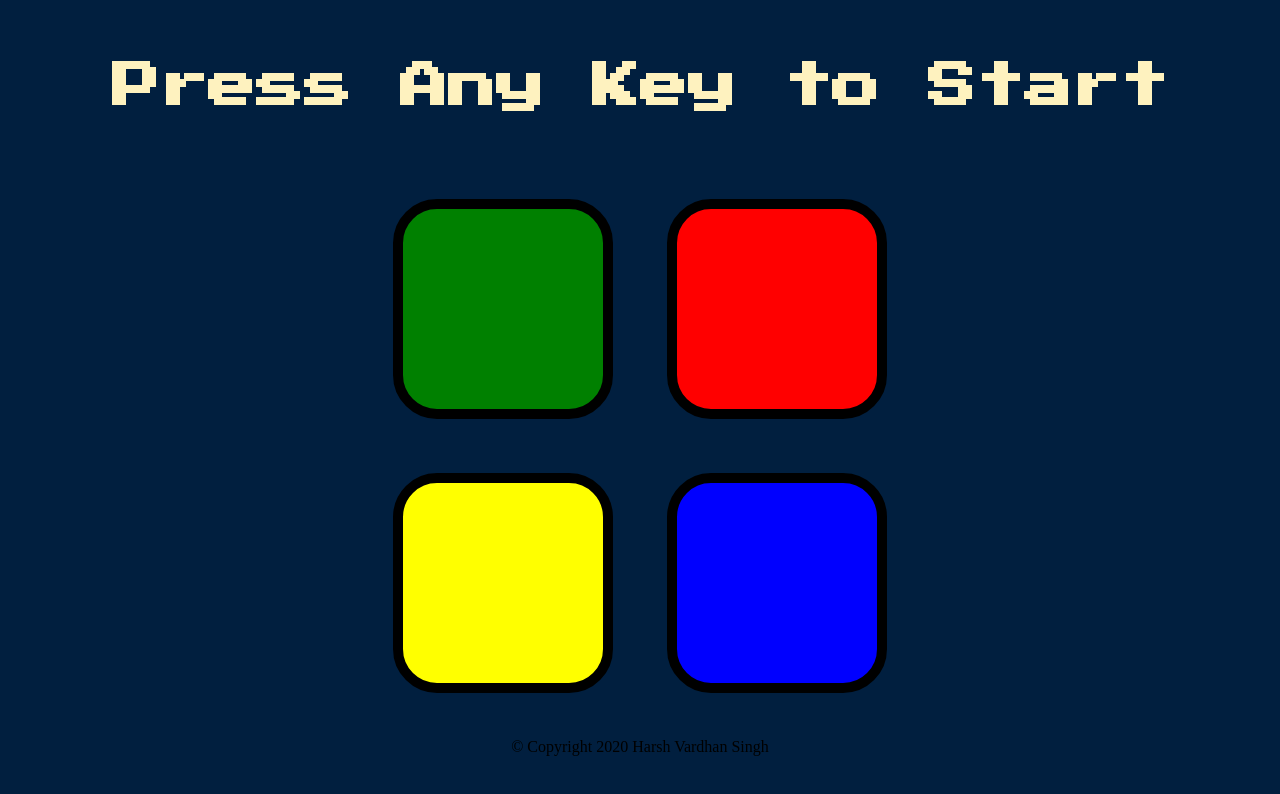
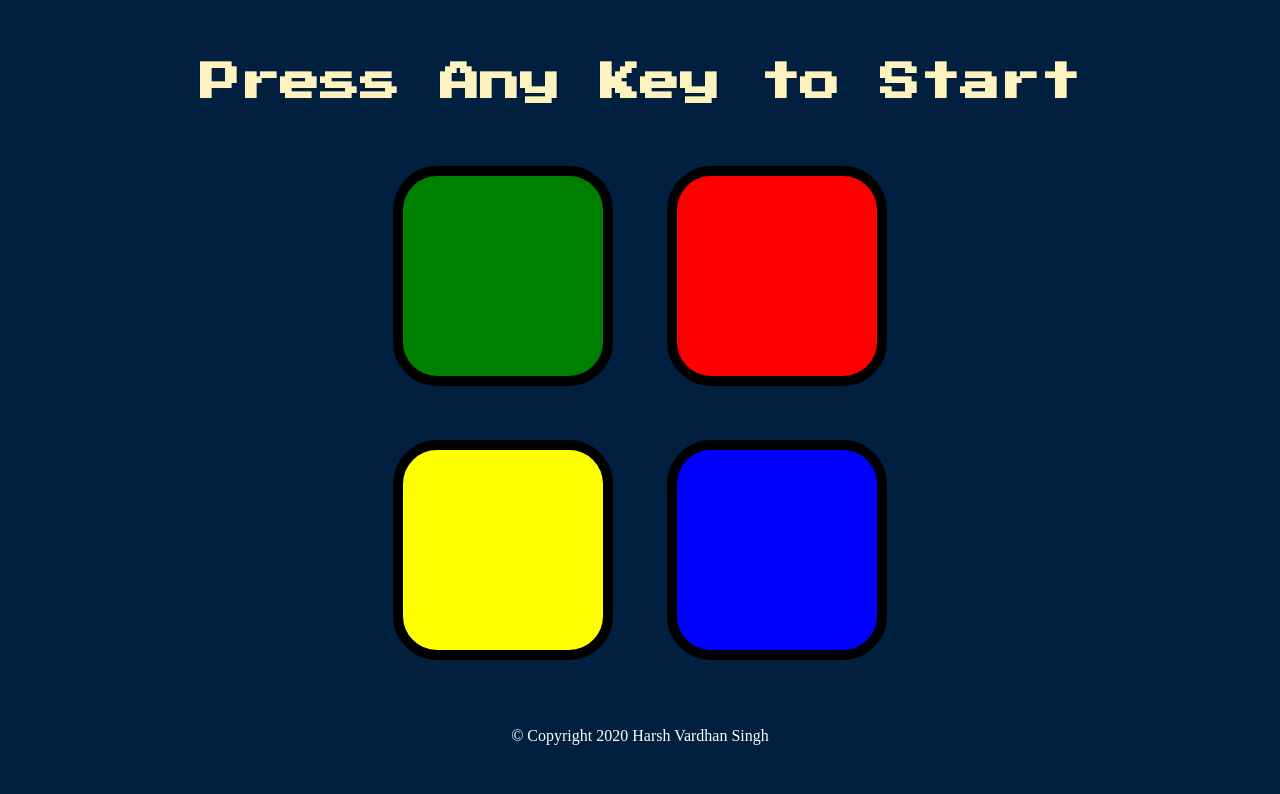
Before and after one commit to hvs2403/SIMONGAME, a plain HTML site: page index.html in a window 1280 px wide. Drawn offline with nearby package versions, Linux system fonts and the light colour scheme.

Commit message:
Adding style to footer

```diff
--- a/styles.css
+++ b/styles.css
@@ -5,8 +5,9 @@ body {
 
 #level-title {
   font-family: 'Press Start 2P', cursive;
-  font-size: 3rem;
-  margin:  5%;
+  font-size: 2.5rem;
+  margin-top:  5%;
+  margin-bottom: 3%;
   color: #FEF2BF;
 }
 
@@ -51,3 +52,34 @@ body {
   box-shadow: 0 0 20px white;
   background-color: grey;
 }
+
+
+/* Call to Action */
+/*
+#cta{
+  color: #fff;
+  text-align: center;
+  margin-top: 10%;
+}
+
+.cta-heading{
+  font-family: 'Montserrat', sans-serif;
+  font-weight: 900;
+  font-size: 1.5rem;
+}
+
+
+
+.social-icon{
+  margin: 20px 10px;
+}
+
+*/
+
+/* footer section */
+
+#footer{
+  margin-top: 3%;
+  text-align: center;
+  color: white;
+}
```
